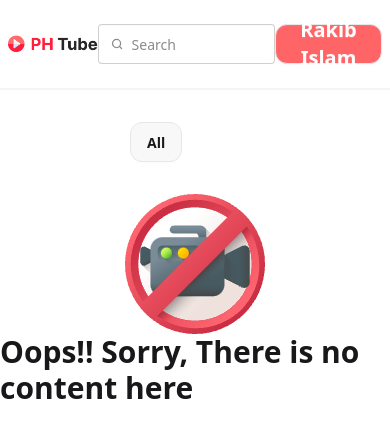
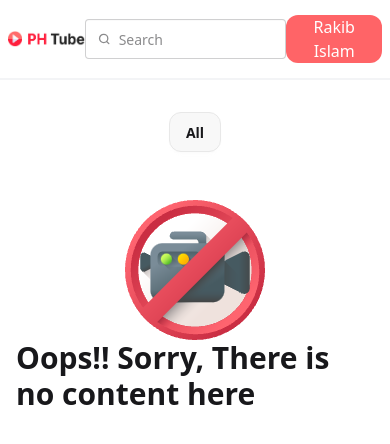
Before and after one commit to CodesWithRakib/PH-tube-By-Rakib, a plain HTML site: page index.html in a window 390 px wide. Drawn offline with nearby package versions, Linux system fonts and the light colour scheme; no server answers.

Commit message:
Some Responsive added

```diff
--- a/index.html
+++ b/index.html
@@ -21,11 +21,11 @@
   <body class="max-w-screen-2xl mx-auto">
     <header>
       <nav
-        class="flex justify-between items-center py-6 px-2 border-gray-100 border-b-2"
+        class="flex justify-between items-center py-3 px-2 lg:py-6 lg:px-2 border-gray-100 border-b-2 h-20"
       >
         <div>
           <figure>
-            <img src="assets/Group 26.png" alt="logo" class="w-32" />
+            <img src="assets/Group 26.png" alt="logo" class="w-24 md:w-32" />
           </figure>
         </div>
         <div class="">
@@ -49,7 +49,7 @@
             <input
               id="searchInput"
               type="search"
-              class="grow"
+              class="h-6"
               placeholder="Search"
             />
             <!-- <kbd class="kbd kbd-sm">⌘</kbd>
@@ -57,7 +57,9 @@
           </label>
         </div>
         <div>
-          <button class="btn text-xl bg-red-400 rounded-xl text-white">
+          <button
+            class="px-4 py-2text-sm sm:text-base md:text-lg lg:text-xl bg-red-400 rounded-xl text-white"
+          >
             Rakib Islam
           </button>
         </div>
@@ -81,7 +83,7 @@
       </dialog>
       <section
         id="btnContainer"
-        class="flex justify-between items-center w-1/3 mx-auto my-8"
+        class="flex justify-center gap-4 items-center w-full px-4 md:w-2/3 mx-auto my-8"
       >
         <button id="btnAll" class="btn rounded-xl" onclick="loadVideos()">
           All
@@ -90,7 +92,10 @@
         <button class="btn rounded-xl bg-gray-100">Comedy</button>
         <button class="btn rounded-xl bg-gray-100">Drawing</button> -->
       </section>
-      <section class="grid grid-cols-4 gap-4" id="videosContainer">
+      <section
+        class="grid grid-cols-1 md:grid-cols-2 lg:grid-cols-4 gap-4 p-4 lg:p-2"
+        id="videosContainer"
+      >
         <!-- <div class="bg-slate-100 rounded-xl">
           <figure>
             <img src="assets/Rectangle 1@2x.png" alt="img" class="w-full" />
--- a/script.js
+++ b/script.js
@@ -66,6 +66,7 @@ function displayCategories(categories) {
 
   for (let cat of categories) {
     const btnDiv = document.createElement("div");
+    // btnDiv.classList.add("flex", "gap-2", "items-center");
 
     btnDiv.innerHTML = `
     <button id='btn-${cat.category_id}' class="btn rounded-xl bg-gray-100" onclick ='loadVideosByCategories(${cat.category_id})'>${cat.category}</button>
```
